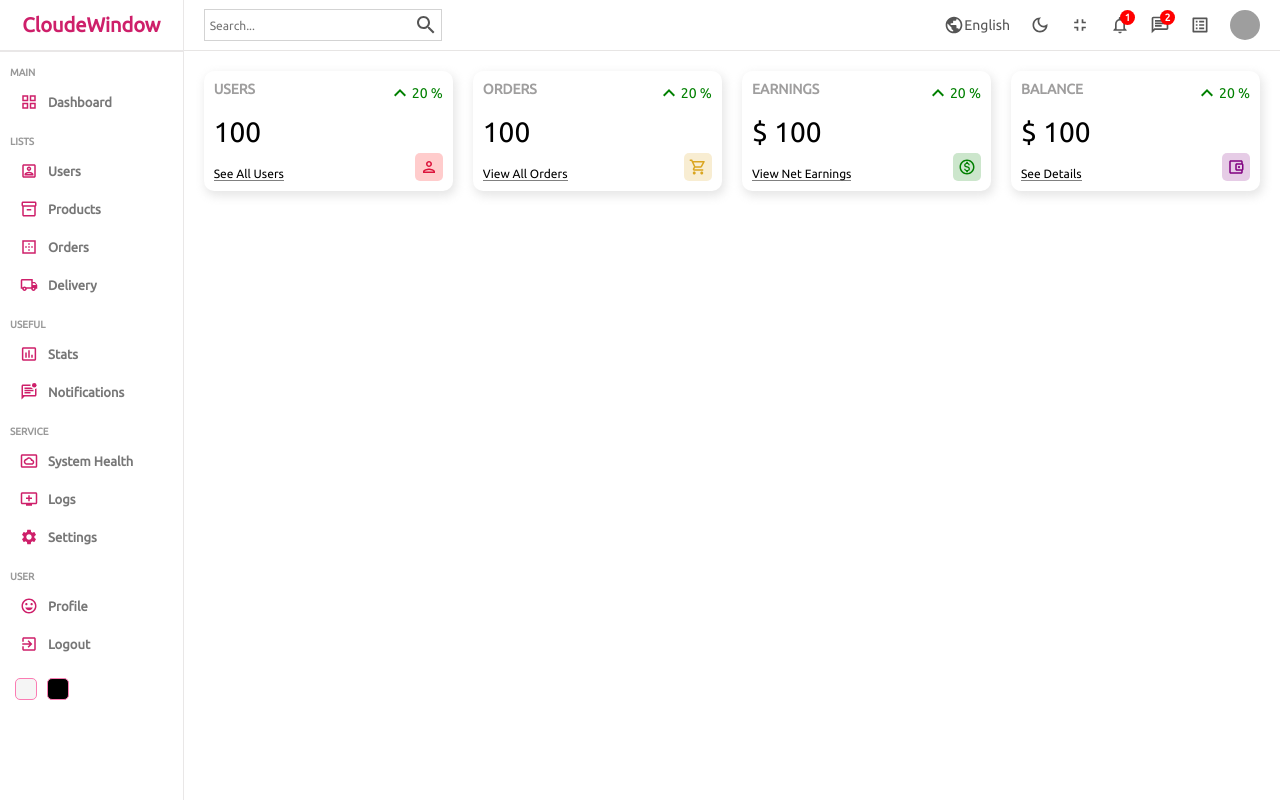
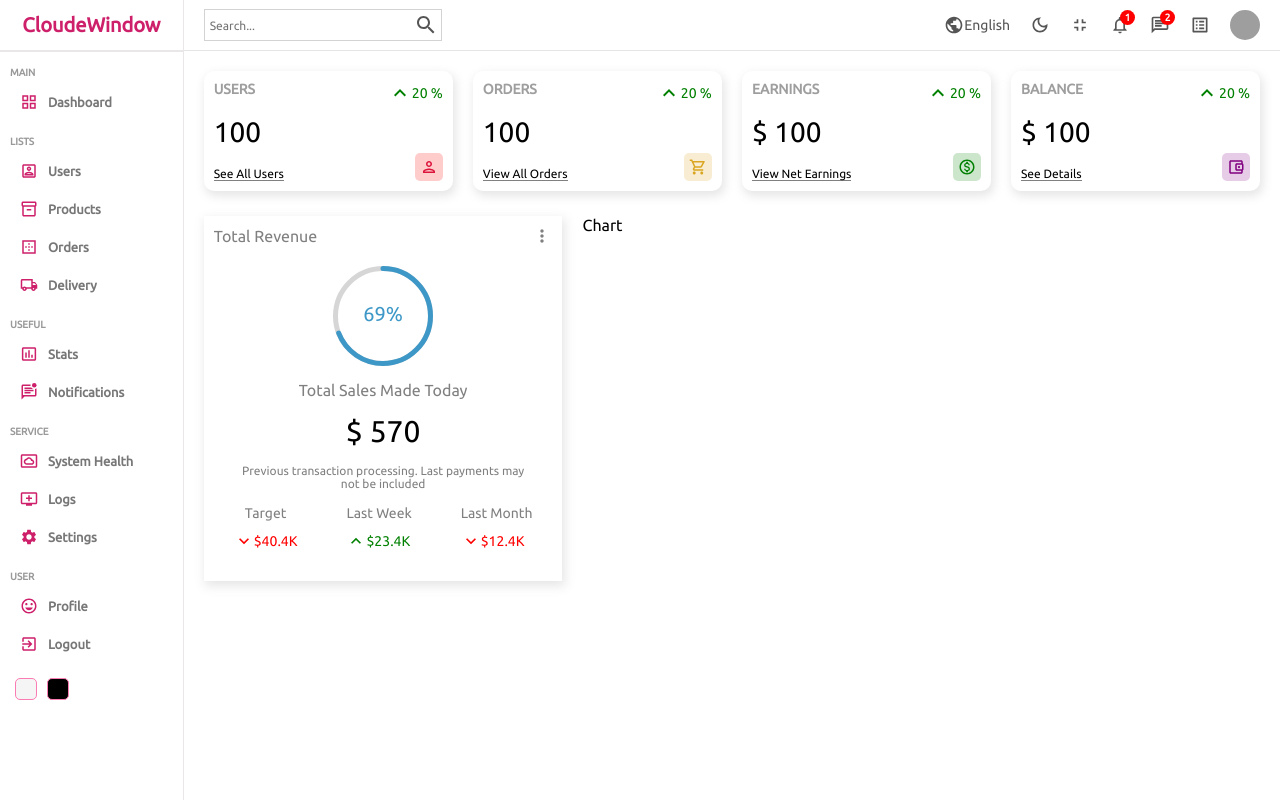
Before and after one commit to hafijur1238/Admin-Panel, a React (Create React App) app: page / in a window 1280 px wide. Built offline with nearby package versions, Linux system fonts and the light colour scheme; grey boxes are pictures that could not be loaded.

Commit message:
Revenue Chart Added

```diff
--- a/package.json
+++ b/package.json
@@ -11,6 +11,7 @@
     "@testing-library/react": "^13.4.0",
     "@testing-library/user-event": "^13.5.0",
     "react": "^18.2.0",
+    "react-circular-progressbar": "^2.1.0",
     "react-dom": "^18.2.0",
     "react-router-dom": "^6.16.0",
     "react-scripts": "5.0.1",
--- /dev/null
+++ b/src/components/chart/Chart.jsx
@@ -0,0 +1,9 @@
+import "./chart.scss"
+
+const Chart = () => {
+  return (
+    <div className="chart">Chart</div>
+  )
+}
+
+export default Chart
--- /dev/null
+++ b/src/components/chart/chart.scss
@@ -0,0 +1,3 @@
+.chart{
+    flex: 4;
+}
--- /dev/null
+++ b/src/components/featured/Featured.jsx
@@ -0,0 +1,50 @@
+import "./featured.scss"
+import MoreVertIcon from '@mui/icons-material/MoreVert';
+import { CircularProgressbar } from "react-circular-progressbar";
+import "react-circular-progressbar/dist/styles.css";
+import KeyboardArrowDownIcon from '@mui/icons-material/KeyboardArrowDown';
+import KeyboardArrowUpOutlinedIcon from '@mui/icons-material/KeyboardArrowUpOutlined';
+
+const Featured = () => {
+  return (
+    <div className="featured">
+        <div className="top">
+            <h1 className="title">Total Revenue</h1>
+            <MoreVertIcon fontSize="small"/>
+        </div>
+        <div className="bottom">
+            <div className="featuredChart">
+                <CircularProgressbar value={69} text={"69%"} strokeWidth={5}/>
+            </div>
+            <p className="title">Total Sales Made Today</p>
+            <p className="amount">$ 570</p>
+            <p className="desc">Previous transaction processing. Last payments may not be included</p>
+            <div className="summary">
+                <div className="item">
+                    <div className="itemTitle">Target</div>
+                    <div className="itemResult negative">
+                        <KeyboardArrowDownIcon fontSize="small"/>
+                      <div className="resultAmount">$40.4K</div>
+                    </div>
+                </div>
+                <div className="item">
+                    <div className="itemTitle">Last Week</div>
+                    <div className="itemResult positive">
+                        <KeyboardArrowUpOutlinedIcon fontSize="small"/>
+                      <div className="resultAmount">$23.4K</div>
+                    </div>
+                </div>
+                <div className="item">
+                    <div className="itemTitle">Last Month</div>
+                    <div className="itemResult negative">
+                        <KeyboardArrowDownIcon fontSize="small"/>
+                      <div className="resultAmount">$12.4K</div>
+                    </div>
+                </div>
+            </div>
+        </div>
+    </div>
+  )
+}
+
+export default Featured
--- /dev/null
+++ b/src/components/featured/featured.scss
@@ -0,0 +1,79 @@
+.featured{
+    flex: 2;
+    -webkit-box-shadow: 2px 4px 10px 1px rgba(0,0,0,0.47);
+    box-shadow: 2px 4px 10px 1px rgba(201, 201, 201, 0.47);
+    padding: 10px;
+
+    .top{
+        display: flex;
+        align-items: center;
+        justify-content: space-between;
+        color: gray;
+
+        .title{
+            font-size: 16px;
+            font-weight: 500;
+        }
+    }
+
+    .bottom{
+        padding: 20px;
+        display: flex;
+        flex-direction: column;
+        align-items: center;
+        justify-content: center;
+        gap: 15px;
+
+        .featuredChart{
+            width: 100px;
+            height: 100px;
+        }
+
+        .title{
+            font-weight: 500;
+            color: gray;
+        }
+
+        .amount{
+            font-size: 30px;
+        }
+
+        .desc{
+            font-weight: 300;
+            font-size: 12px;
+            color: gray;
+            text-align: center;
+        }
+
+        .summary{
+            width: 100%;
+            display: flex;
+            align-items: center;
+            justify-content: space-between;
+
+            .item{
+                text-align: center;
+
+                .itemTitle{
+                    font-size: 14px;
+                    color: gray;
+                }
+
+                .itemResult{
+                    display: flex;
+                    align-items: center;
+                    margin-top: 10px;
+                    font-size: 14px;
+
+                    &.positive{
+                        color: green;
+                    }
+
+                    &.negative{
+                        color: red;
+                    }
+                }
+            }
+        }
+    }
+}
--- a/src/pages/home/Home.jsx
+++ b/src/pages/home/Home.jsx
@@ -1,3 +1,5 @@
+import Chart from "../../components/chart/Chart"
+import Featured from "../../components/featured/Featured"
 import Navbar from "../../components/navbar/Navbar"
 import Sidebar from "../../components/sidebar/Sidebar"
 import Widget from "../../components/widget/Widget"
@@ -15,6 +17,10 @@
               <Widget type="earning"/>
               <Widget type="balance"/>
             </div>
+            <div className="charts">
+              <Featured/>
+              <Chart/>
+            </div>
         </div>
     </div>
   )
--- a/src/pages/home/home.scss
+++ b/src/pages/home/home.scss
@@ -4,10 +4,14 @@
     .homeContainer{
         flex: 6;
 
-        .widgets{
+        .widgets, .charts{
             display: flex;
             padding: 20px;
             gap: 20px;
         }
+
+        .charts{
+            padding: 5px 20px;
+        }
     }
 }
```
Also changed, not shown: 1 other file (tests, documents, lock files or other folders).
